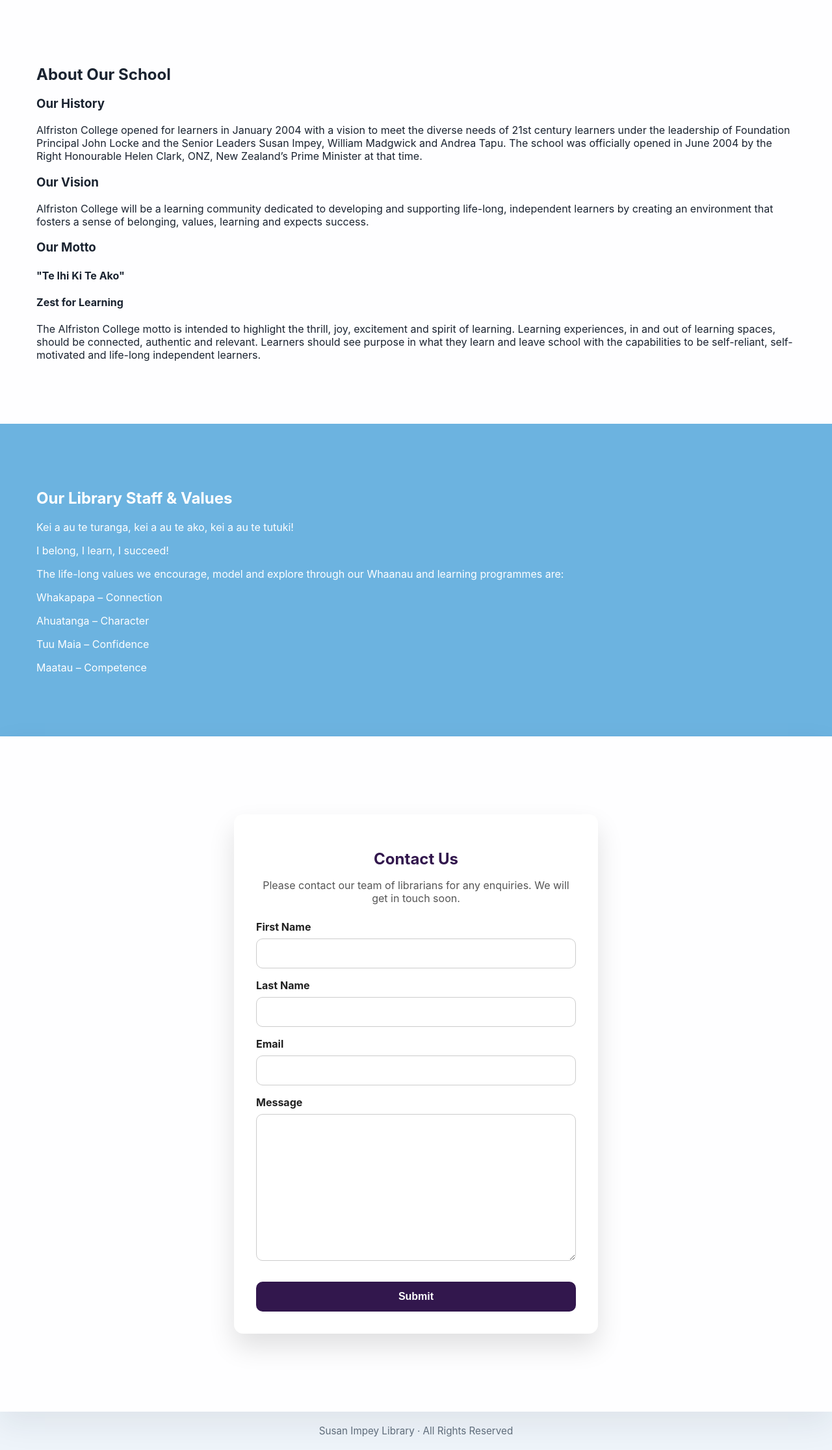
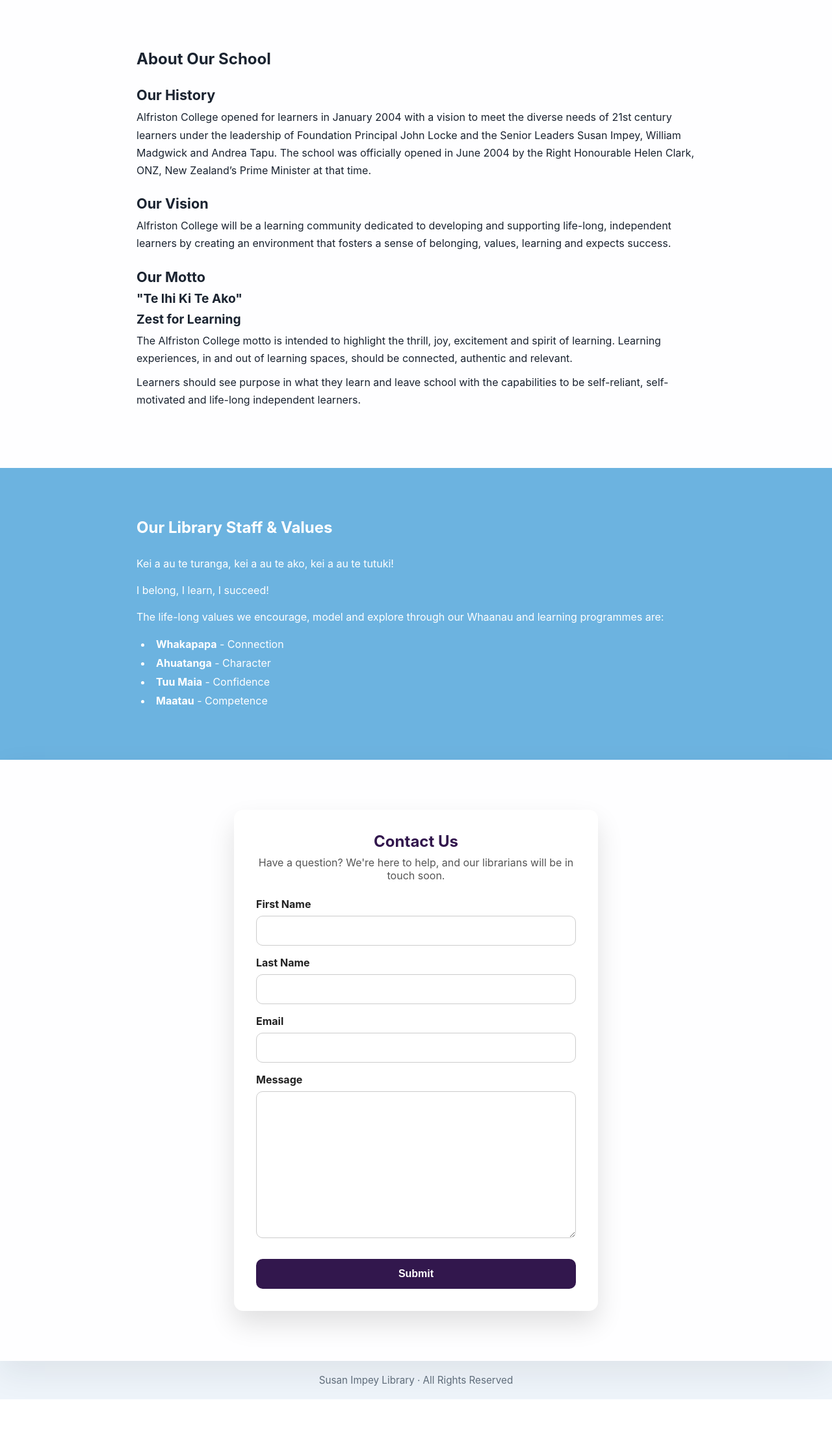
Before and after one commit to Owen-Chen-24251/L3TED-AS91906, a Django app: page /aboutus/ in a window 1280 px wide. Shown: the part 80-2311 px from the top of the page at 65% size. After the commit the page ends 2233 px from the top, so only its background shows below. Run offline with Django 5.2, Linux system fonts and the light colour scheme.

Commit message:
Followed the feedback given by a library user. Made the password field visible through a show and hide button. Made the heading in about us page more bold, changed layout to fix the empty spaces. Updated 19/08/26.

```diff
--- a/AC_Library/templates/aboutus.html
+++ b/AC_Library/templates/aboutus.html
@@ -2,6 +2,61 @@
 {% load static %}
 
 {% block section_top %}
+<style>
+.about-content {
+    max-width: 860px;
+    margin: 0 auto;
+}
+.about-content h2 {
+    margin: 0 0 28px;
+}
+.about-content h3 {
+    margin: 24px 0 8px;
+    font-size: 1.35rem;
+    font-weight: 700;
+}
+.about-content h4 {
+    margin: 8px 0;
+    font-size: 1.2rem;
+    font-weight: 700;
+}
+.about-content p {
+    margin: 0 0 14px;
+    line-height: 1.7;
+}
+.about-content .motto-copy {
+    margin-bottom: 10px;
+}
+.values-list {
+    margin: 12px 0 0;
+    padding-left: 24px;
+    line-height: 1.8;
+}
+.values-list li {
+    padding-left: 6px;
+}
+.contact-card {
+    max-width: 560px;
+    margin: 0 auto;
+    background: white;
+    padding: 34px;
+    border-radius: 14px;
+    box-shadow: 0 20px 40px rgba(0,0,0,0.12);
+    color: #1f1f1f;
+}
+.contact-card h2 {
+    text-align: center;
+    color: #32174D;
+    margin: 0 0 8px;
+}
+.contact-card .contact-intro {
+    text-align: center;
+    margin: 0 0 24px;
+    color: #555;
+}
+</style>
+
+<div class="about-content">
 <h2>About Our School</h2>
 <h3>Our History</h3>
 <p>Alfriston College opened for learners in January 2004 with a vision to meet the diverse
@@ -16,43 +71,32 @@
 <h3>Our Motto</h3>
 <h4>"Te Ihi Ki Te Ako"</h4>
 <h4>Zest for Learning</h4>
-<p>The Alfriston College motto is intended to highlight the thrill, joy,
+<p class="motto-copy">The Alfriston College motto is intended to highlight the thrill, joy,
     excitement and spirit of learning. Learning experiences, in and out of
-    learning spaces, should be connected, authentic and relevant. Learners
-    should see purpose in what they learn and leave school with the capabilities
+    learning spaces, should be connected, authentic and relevant.</p>
+<p>Learners should see purpose in what they learn and leave school with the capabilities
     to be self-reliant, self-motivated and life-long independent learners.</p>
+</div>
 {% endblock %}
 
 {% block section_middle %}
+<div class="about-content">
 <h2>Our Library Staff & Values</h2>
 <p>Kei a au te turanga, kei a au te ako, kei a au te tutuki!</p>
 <p>I belong, I learn, I succeed!</p>
 <p>The life-long values we encourage, model and explore through our Whaanau and learning programmes are:</p>
-<p>Whakapapa – Connection</p>
-<p>Ahuatanga – Character</p>
-<p>Tuu Maia – Confidence</p>
-<p>Maatau – Competence</p>
+<ul class="values-list">
+    <li><strong>Whakapapa</strong> - Connection</li>
+    <li><strong>Ahuatanga</strong> - Character</li>
+    <li><strong>Tuu Maia</strong> - Confidence</li>
+    <li><strong>Maatau</strong> - Competence</li>
+</ul>
+</div>
 {% endblock %}
 
 {% block section_bottom %}
 <style>
-.contact-card {
-    max-width: 560px;
-    margin: 40px auto;
-    background: white;
-    padding: 34px;
-    border-radius: 14px;
-    box-shadow: 0 20px 40px rgba(0,0,0,0.12);
-    color: #1f1f1f;
-}
-.contact-card h2 {
-    text-align: center;
-    color: #32174D;
-    margin-bottom: 8px;
-}
 .contact-card p {
-    text-align: center;
-    margin-bottom: 24px;
     color: #555;
 }
 .contact-card label {
@@ -100,7 +144,7 @@
 
 <div class="contact-card">
     <h2>Contact Us</h2>
-    <p>Please contact our team of librarians for any enquiries. We will get in touch soon.</p>
+    <p class="contact-intro">Have a question? We're here to help, and our librarians will be in touch soon.</p>
     <form method="POST">
         {% csrf_token %}
         <label for="id_first_name">First Name</label>
--- a/AC_Library/templates/account.html
+++ b/AC_Library/templates/account.html
@@ -20,7 +20,7 @@
 {% block section_middle %}
 <div style="max-width: 800px; margin: 1.5rem auto; padding: 1.5rem; background: white;
 border-radius: 12px;
-box-shadow: 0 12px 32px rgba(0,0,0,0.06); color: #1a2330;">
+box-shadow: 0 12px 32px rgba(0,0,0,0.06); color: #1a2330; overflow-x:auto;">
     {# messages moved to base.html to show site-wide #}
     <h3>Books currently issued</h3>
     {% if current_issues %}
@@ -39,7 +39,7 @@ box-shadow: 0 12px 32px rgba(0,0,0,0.06); color: #1a2330;">
                 <tr style="border-bottom:1px solid #f6f6f6;">
                     <td><a href="{% url 'book_detail' item.book.book_id %}">{{ item.book.book_title }}</a></td>
                     <td>{{ item.issue_date }}</td>
-                    <td>{{ item.overdue_date }}</td>
+                    <td>{{ item.overdue_date|default:"Not started" }}</td>
                     <td>
                         {% if item.return_pending %}
                             <span style="color:#b00020;">Pending return</span>
--- a/AC_Library/templates/base.html
+++ b/AC_Library/templates/base.html
@@ -24,6 +24,7 @@
             font-family: Inter, "Segoe UI", system-ui, sans-serif;
             color: var(--text-dark);
             background: #eef4fa;
+            overflow-wrap: anywhere;
         }
         a {
             color: inherit;
@@ -166,7 +172,7 @@
         .section-middle,
         .section-bottom {
             width: 100%;
-            padding: 5rem 0;
+            padding: clamp(2.5rem, 6vw, 5rem) 0;
             display: flex;
             justify-content: center;
         }
@@ -174,7 +180,7 @@
             width: min(1200px, calc(100% - 1rem));
             margin: 0 auto;
             padding: 0 1rem;
-            min-height: 220px;
+            min-height: 0;
         }
         .section-top {
             background: rgba(255, 255, 255, 0.92);
--- a/AC_Library/views.py
+++ b/AC_Library/views.py
@@ -8,6 +8,7 @@ from django.urls import reverse  # reverse URL names to paths
 from django.contrib.auth.hashers import check_password, make_password  # password hashing helpers
 from django.contrib import messages  # Django messages framework for flash alerts
 from django.core.exceptions import ValidationError  # validation exception
+from django.db import transaction  # database transaction helpers
 from .forms import ContactForm  # local form for contact page
 from .models import Book, Genre, Student, Issue, Return, ReturnRequest  # app models
 
@@ -256,10 +257,10 @@ def account(request):  # student account dashboard showing loans and history
             past_returns.append(entry)  # add to returned history
         else:
             # compute days until due (negative if overdue)
-            days_until_due = (issue.overdue_date - today).days
+            days_until_due = (issue.overdue_date - today).days if issue.overdue_date else None
             entry['days_until_due'] = days_until_due
-            entry['is_overdue'] = days_until_due < 0
-            entry['days_overdue'] = abs(days_until_due) if days_until_due < 0 else 0
+            entry['is_overdue'] = days_until_due is not None and days_until_due < 0
+            entry['days_overdue'] = abs(days_until_due) if days_until_due is not None and days_until_due < 0 else 0
             entry['return_pending'] = bool(pending_request)  # is a return requested?
             entry['pickup_ready'] = bool(issue.pickup_ready)  # waiting for librarian pickup?
             current_issues.append(entry)
@@ -287,18 +288,23 @@ def issue_book(request):  # page where students request to issue a book
 
     if request.method == 'POST':
         book_id = request.POST.get('book_id')
-        selected_book = available_books.filter(book_id=book_id).first()  # validate selection
+        try:
+            with transaction.atomic():
+                # Lock the book row so simultaneous requests cannot reserve the same copy.
+                selected_book = Book.objects.select_for_update().filter(
+                    book_id=book_id,
+                    book_copies_available__gt=0,
+                ).first()
+                if not selected_book:
+                    messages.error(request, 'That book is not available to issue right now.')
+                    return redirect('issue')
 
-        if not selected_book:
-            messages.error(request, 'That book is not available to issue right now.')
-            return redirect('issue')
+                selected_book.book_copies_available -= 1
+                selected_book.save(update_fields=['book_copies_available'])
 
-        issue = Issue(book_id=selected_book, student_id=student)  # create Issue object
-        # mark as ready for pickup so librarian/staff know it's waiting
-        issue.pickup_ready = True
-        try:
-            issue.full_clean()  # run model validation
-            issue.save()  # persist request (pickup approval happens in admin)
+                issue = Issue(book_id=selected_book, student_id=student, pickup_ready=True)
+                issue.full_clean()  # run model validation
+                issue.save()  # persist request; approval starts the due date
             messages.success(request, f'You have successfully issued {selected_book.book_title}. It is available for pickup in the library.')
             return redirect('account')
         except ValidationError as e:
```
Also changed, not shown: other parts of AC_Library/templates/base.html (+38 -1 lines), AC_Library/admin.py (+2 -10 lines), AC_Library/models.py (+6 -33 lines), AC_Library/templates/books.html (+10 -2 lines), AC_Library/templates/login.html (+37 -2 lines), AC_Library/templates/register.html (+40 -2 lines), AC_Library/migrations/0010_alter_book_book_author_alter_book_book_description_and_more.py (added), db.sqlite3.
